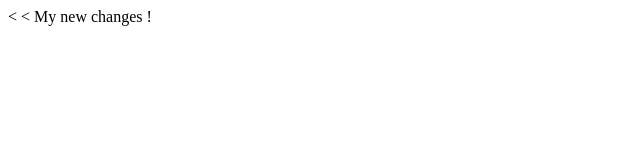
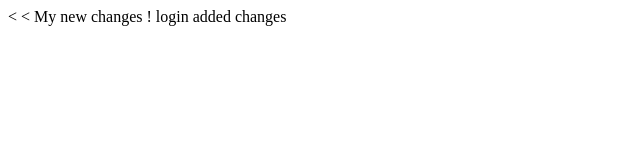
Before and after one commit to SangeethaSeetharaman/come_back, a plain HTML site: page index.html in a window 1280 px wide. Shown: the whole page, without its empty margins (0-640 px from the left). Drawn offline with Linux system fonts and the light colour scheme.

```diff
--- a/index.html
+++ b/index.html
@@ -5,5 +5,6 @@
   </head>
   <body>
   My new changes !
+  login added changes
   </body>
 </html>
```
Also changed, not shown: login.html (added).
